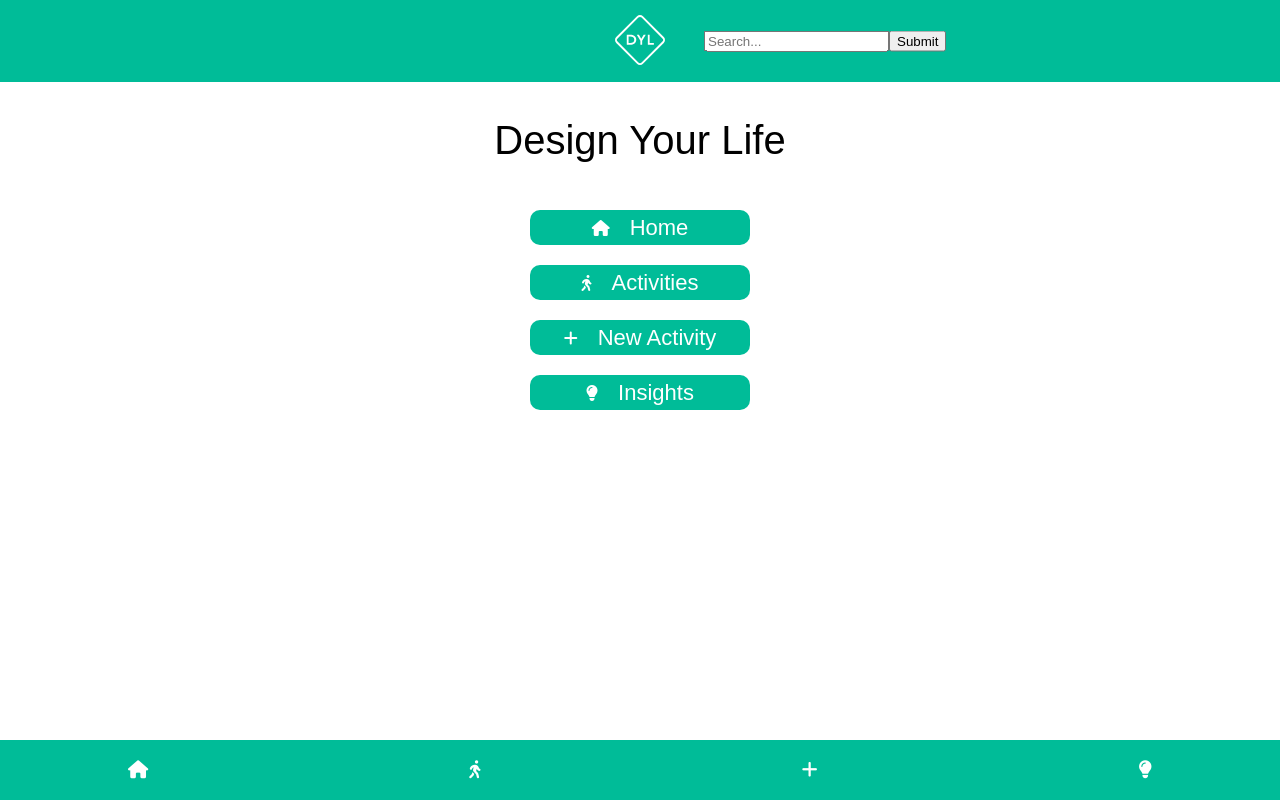
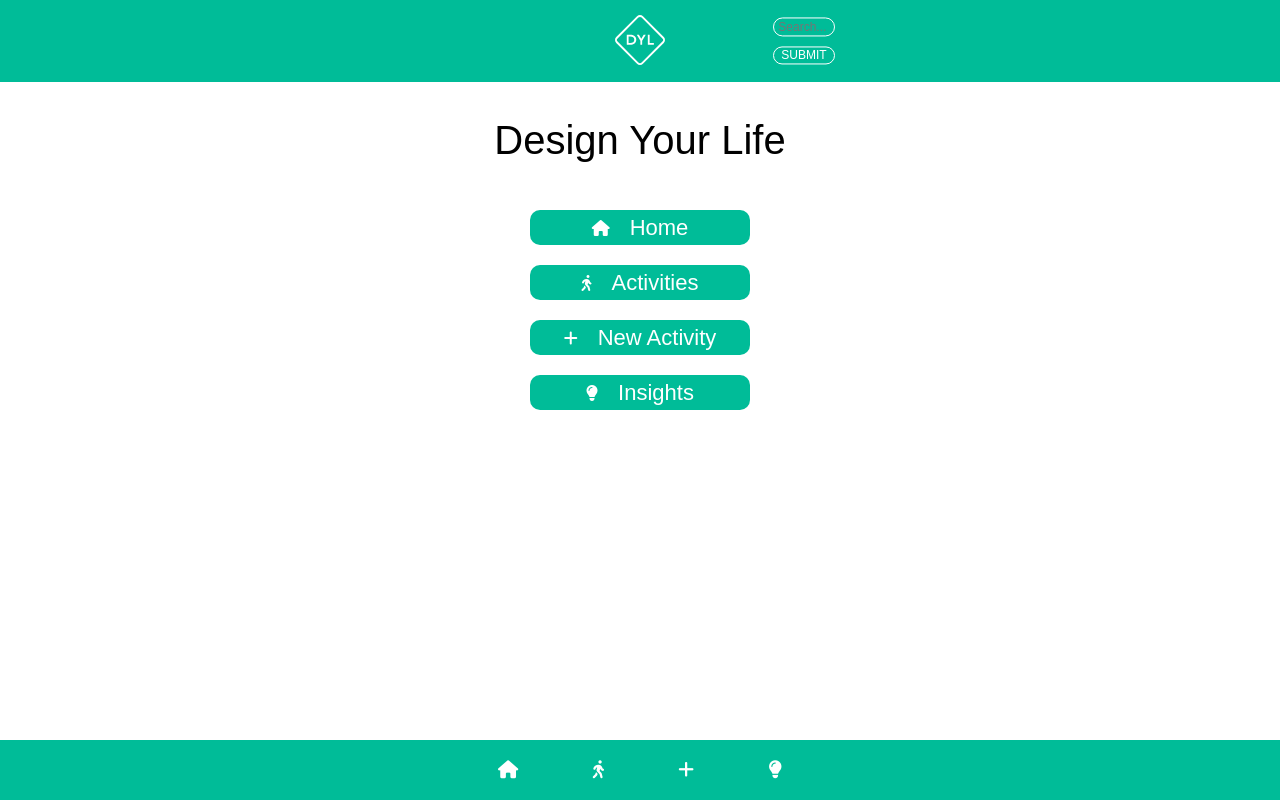
Before and after one commit to kurtve/React-Front-End, a React (Create React App) app in the folder react-front-end/: page / in a window 1280 px wide. Built offline with nearby package versions, Linux system fonts and the light colour scheme; a web font is replaced by a local one.

Commit message:
got search bar functional and worked on styling. also updated bottom nav to have a tighter icon spread, to closer match the wireframe

```diff
--- a/react-front-end/src/App.js
+++ b/react-front-end/src/App.js
@@ -70,7 +70,7 @@ function App() {
       <Route exact path="/" component={Welcome} />
 
       <Route path='/activities' render={(props) => (
-        <ActivitiesFeed {...props} activities={activities} filtered={filtered} />
+        <ActivitiesFeed {...props} activities={activities} search={search} />
       )} />
 
       <Route path='/deleteactivity/:id' render={(props) => (
--- a/react-front-end/src/Components/Activities/ActivitesFeed.js
+++ b/react-front-end/src/Components/Activities/ActivitesFeed.js
@@ -20,11 +20,19 @@ const StyledActivitiesFeed = styled.div `
 
 export default function ActivitesFeed(props) {
 
+	const match = (search, item) => {
+		const lc_search = search.toLowerCase();
+		const name = item.name.toLowerCase();
+		const notes = item.notes.toLowerCase();
+		const result = name.includes(lc_search) || notes.includes(lc_search);
+		return result;
+	}
+
 	return (
 		<StyledActivitiesFeed>
 			<h1>Activities</h1>
 
-    		{props.activites.map(act => {
+			{props.activities.filter(item => match(props.search, item)).map(act => {
 				return (
 					<ActivityCard key={act.id} activity={act} {...props} />
 				);
--- a/react-front-end/src/Components/Nav/BottomNav.js
+++ b/react-front-end/src/Components/Nav/BottomNav.js
@@ -16,19 +16,27 @@ export default function BottomNav() {
     align-items: center;
     background: #00bc98;
 
+    & div {
+      width: 35%;
+      margin: 0 auto;
+      display: flex;
+      justify-content: space-around;
+    }
+
     i {
       font-size: 1.8rem;
       color: white;
-
     }
   `
 
   return (
     <StyledBottomNav>
-      <Link to="/"><i className="fas fa-home"></i></Link>
-      <Link to='/activities'><i className="fas fa-walking"></i></Link>
-      <Link to="/addactivity"><i className="fas fa-plus"></i></Link>
-      <Link to="/insights"><i className="fas fa-lightbulb"></i></Link>
+      <div>
+        <Link to="/"><i className="fas fa-home"></i></Link>
+        <Link to='/activities'><i className="fas fa-walking"></i></Link>
+        <Link to="/addactivity"><i className="fas fa-plus"></i></Link>
+        <Link to="/insights"><i className="fas fa-lightbulb"></i></Link>
+      </div>
     </StyledBottomNav>
   )
 }
--- a/react-front-end/src/Components/Nav/Nav.js
+++ b/react-front-end/src/Components/Nav/Nav.js
@@ -16,8 +16,8 @@ export default function Nav(props) {
       <TopNav
         activities={props.activities}
         insights={props.insights}
-        searchFilter={props.searchFilter}
-        filtered={props.filtered}
+        search={props.search}
+        setSearch={props.setSearch}
       />
 
       <BottomNav />
--- /dev/null
+++ b/react-front-end/src/Components/Nav/Search.js
@@ -0,0 +1,35 @@
+import React, { useState } from 'react'
+
+export default function Search(props) {
+  console.log(props)
+
+  const [inputValue, setInputValue] = useState('')
+
+  const handleChange = e => {
+    setInputValue(e.target.value)
+  }
+
+  const handleSubmit = e => {
+    e.preventDefault()
+    props.setSearch(inputValue)
+  }
+
+  return (
+    <form onSubmit={handleSubmit}>
+      <input
+        type="text"
+        name="search"
+        placeholder="Search..."
+        value={inputValue}
+        key={props.search}
+        onChange={handleChange}
+      />
+      <button type="submit">Submit</button>
+    </form>
+  )
+}
+
+// form is unfocusing after one character input. this means that react is updating the component after every character.
+// need to figure out why that is. i think once that is handled, the rest should be pretty straightforward
+
+// the solution is to hold the input value in local state and only send it to the parent function onSubmit
--- a/react-front-end/src/Components/Nav/TopNav.js
+++ b/react-front-end/src/Components/Nav/TopNav.js
@@ -2,7 +2,7 @@ import React from 'react'
 import logo from '../../Assets/logo.svg'
 import styled from 'styled-components'
 import { Link } from 'react-router-dom'
-import Search from '../Search/Search'
+import Search from './Search'
 
 export default function Nav(props) {
 
@@ -26,22 +26,57 @@ export default function Nav(props) {
     & form {
       position: absolute;
       top: 50%;
-      left: 55%;
+      left: 53%;
       transform: translateY(-50%);
+      display: flex;
+      flex-direction: column;
+      align-items: flex-end;
+
+      & input {
+        border: 1px solid white;
+        width: 40%;
+        background: transparent;
+        color: white;
+        font-size: 1.2rem;
+        border-radius: 10px;
+        padding: 1% 3%;
+        margin-bottom: 10px;
+        transition: all .2s ease-in-out;
+        &:hover, &:active, &:focus {
+          width: 100%;
+          background: white;
+          color: black;
+        }
+      }
+
+      & button {
+        width: 40%;
+        border: 1px solid white;
+        background: transparent;
+        color: white;
+        font-size: 1.2rem;
+        text-transform: uppercase;
+        border-radius: 10px;
+        transition: all .2s ease-in-out;
+        &:hover {
+          box-shadow: .25rem .25rem .5rem rgba(0,0,0,.6);
+          background: white;
+          color: black;
+          cursor: pointer;
+        }
+      }
     }
   `
 
   return (
     <StyledTopNav>
+
       <Link to="/">
         <img className='logo' src={logo} alt="Design Your Life" />
       </Link>
-        <Search
-          activities={props.activities}
-          insights={props.insights}
-          searchFilter={props.searchFilter}
-          filtered={props.filtered}
-        />
+
+      <Search search={props.search} setSearch={props.setSearch} />
+
     </StyledTopNav>
   )
 }
--- a/react-front-end/src/Components/Search/Search.js
+++ /dev/null
@@ -1,32 +0,0 @@
-import React, { useState } from 'react'
-
-export default function Search(props) {
-
-  // Set local state to hold user input
-  const [input, setInput] = useState('')
-
-  const handleChange = e => {
-    setInput(e.target.value)
-  }
-
-  const handleSubmit = e => {
-    e.preventDefault()
-    props.searchFilter(input)
-    setInput(e.target.value)
-  }
-
-  return (
-    <>
-      <form onSubmit={handleSubmit}>
-        <input
-          type="text"
-          name="search"
-          placeholder="Search..."
-          value={input}
-          onChange={handleChange}
-        />
-        <button type="submit">Submit</button>
-      </form>
-    </>
-  )
-}
```
Lines whose indentation alone changed are shown as unchanged.
